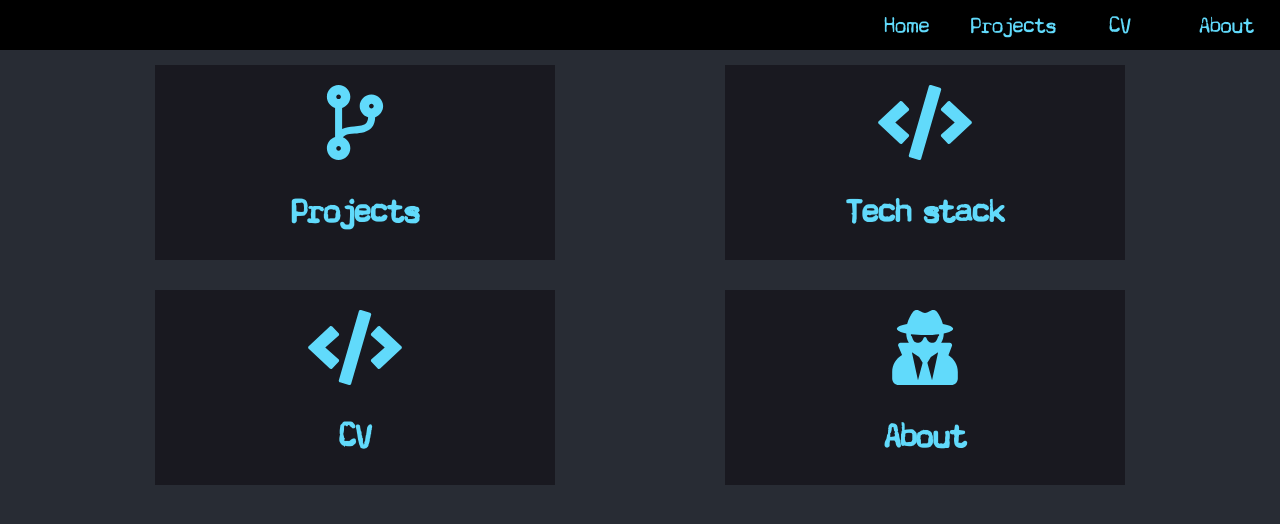
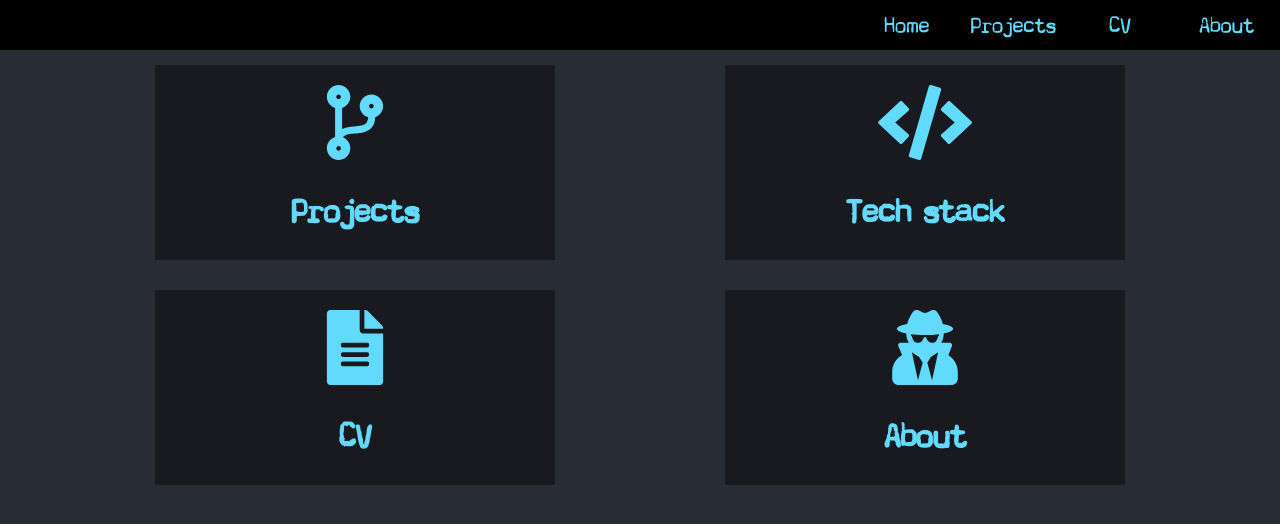
Before and after one commit to Jore93/highlander, a React (Create React App) app in the folder frontend/: page / in a window 1280 px wide. Shown: the top 524 px of the page. Built offline with nearby package versions, Linux system fonts and the light colour scheme.

Commit message:
Add correct icon to CV

```diff
--- a/frontend/src/screens/Home.tsx
+++ b/frontend/src/screens/Home.tsx
@@ -1,6 +1,6 @@
 import React from 'react';
 import {Container, Row} from 'react-grid-system';
-import {FaGlobe, FaCodeBranch, FaCode, FaUserSecret} from 'react-icons/fa';
+import {FaGlobe, FaCodeBranch, FaCode, FaUserSecret, FaFileAlt} from 'react-icons/fa';
 
 import Card from '../components/common/Card';
 import '../App.css';
@@ -20,7 +20,7 @@ const Home = () => {
           link='/techstack'
         />
         <Button
-          component={<Card content="CV" icon={<FaCode size={'100%'} style={styles.iconStyle} />} />}
+          component={<Card content="CV" icon={<FaFileAlt size={'100%'} style={styles.iconStyle} />} />}
           link='/cv'
         />
         <Button
```
